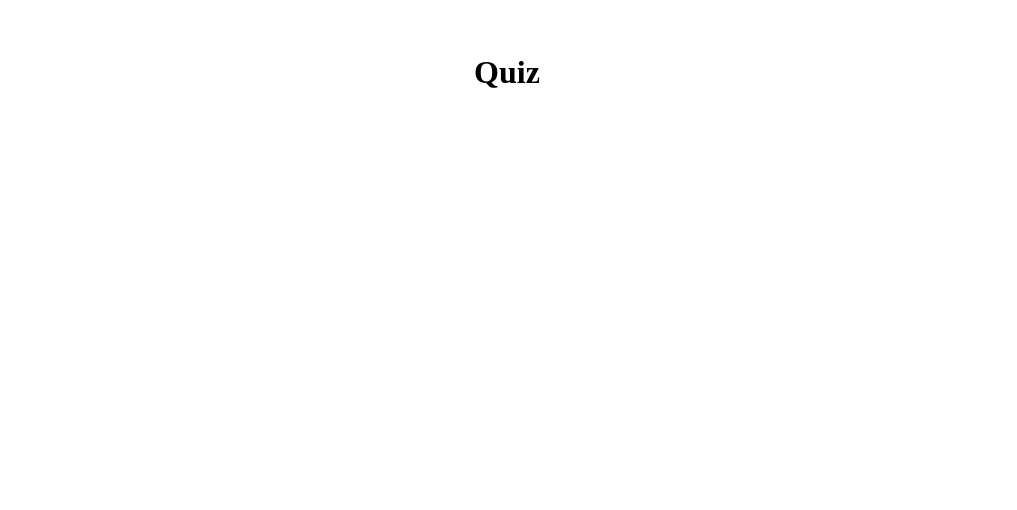
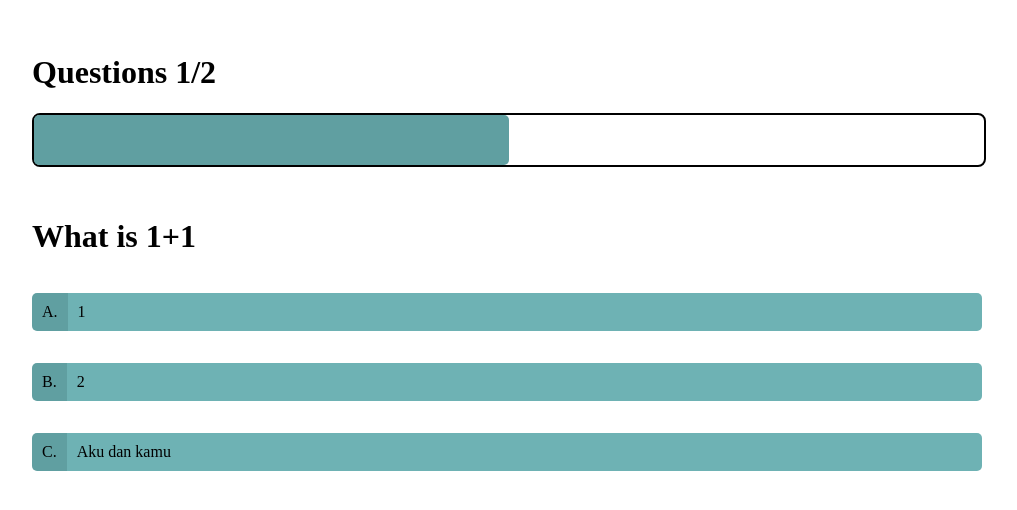
Before and after one commit to Ardhiityo/quiz-vue3, a Vue app: page /quizes/1 in a window 1280 px wide. Shown: the top 510 px of the page, without its empty margins (133-1150 px from the left). Built offline with nearby package versions, Linux system fonts and the light colour scheme.

Commit message:
Mendesain Halaman Quiz

```diff
--- a/src/views/Quiz.vue
+++ b/src/views/Quiz.vue
@@ -1,5 +1,85 @@
 <template>
-  <div>
-    <h1>Quiz</h1>
-  </div>
+
+    <header>
+      <h1>Questions 1/2</h1>
+      <div class="container-bar">
+        <div class="bar"></div>
+      </div>
+    </header>
+
+    <main>
+      <h1 class="quest">What is 1+1</h1>
+
+      <div class="container-option">
+        <div class="option">
+          <p class="value-abjad">A.</p>
+          <p class="value">1</p>
+        </div>
+
+        <div class="option">
+          <p class="value-abjad">B.</p>
+          <p class="value">2</p>
+        </div>
+
+        <div class="option">
+          <p class="value-abjad">C.</p>
+          <p class="value">Aku dan kamu</p>
+        </div>
+      </div>
+    </main>
+
 </template>
+
+<style scoped>
+header {
+  width: 100%;
+  display: flex;
+  flex-direction: column;
+  justify-content: start;
+  margin-bottom: 30px;
+}
+
+.container-bar {
+  width: 100%;
+  border: 2px solid black;
+  height: 50px;
+  border-radius: 8px;
+}
+
+.bar {
+  width: 50%;
+  height: 100%;
+  border-radius: 5px;
+  background-color: rgb(96, 159, 161);
+}
+
+main {
+  width: 100%;
+}
+
+.container-option {
+  width: 100%;
+  display: flex;
+  flex-direction: column;
+  justify-content: center;
+
+}
+
+.option {
+  display: flex;
+  align-items: center;
+}
+
+.value-abjad {
+  padding: 10px;
+  background-color: rgb(96, 159, 161);
+  border-radius: 5px 0 0 5px;
+}
+
+.value {
+  padding: 10px;
+  background-color: rgb(110, 178, 180);
+  width: 100%;
+  border-radius: 0 5px 5px 0;
+}
+</style>
--- a/src/views/Quizes.vue
+++ b/src/views/Quizes.vue
@@ -30,7 +30,7 @@ watch(search, () => {
   </div>
 </template>
 
-<style>
+<style scoped>
 header {
   display: flex;
   justify-content: start;
```
